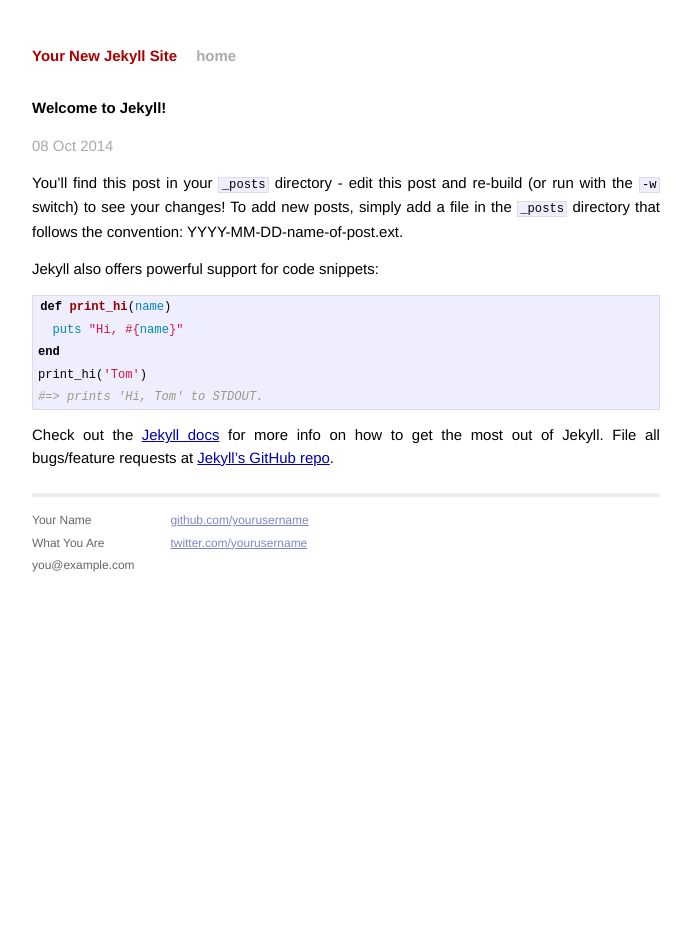
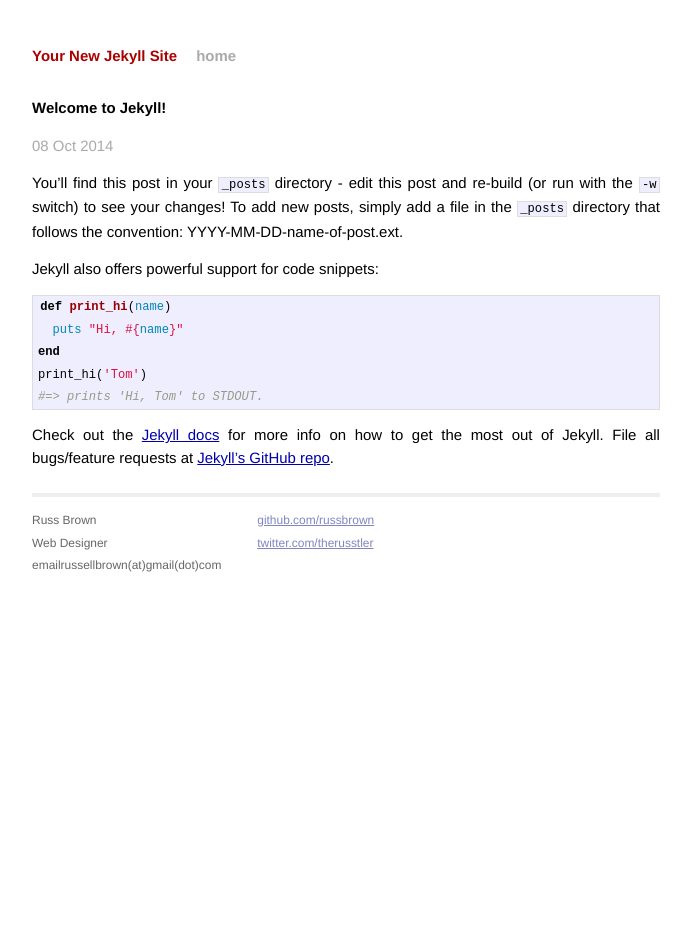
Before and after one commit to Russbrown/russbrown.github.io, a Jekyll site: the page built from _posts/2014-10-08-welcome-to-jekyll.markdown, in a window 1280 px wide. Shown: the whole page, without its empty margins (294-985 px from the left). Built offline with Jekyll 4.4.1, drawn with Linux system fonts in a browser that asks for light colours; Markdown is read by kramdown in place of the engine named in the settings.

Commit message:
footer updated

```diff
--- a/_layouts/default.html
+++ b/_layouts/default.html
@@ -26,15 +26,15 @@
           <div class="footer">
             <div class="contact">
               <p>
-                Your Name<br />
-                What You Are<br />
-                you@example.com
+                Russ Brown<br />
+                Web Designer<br />
+                emailrussellbrown(at)gmail(dot)com
               </p>
             </div>
             <div class="contact">
               <p>
-                <a href="https://github.com/yourusername">github.com/yourusername</a><br />
-                <a href="https://twitter.com/yourusername">twitter.com/yourusername</a><br />
+                <a href="https://github.com/yourusername">github.com/russbrown</a><br />
+                <a href="https://twitter.com/yourusername">twitter.com/therusstler</a><br />
               </p>
             </div>
           </div>
```
